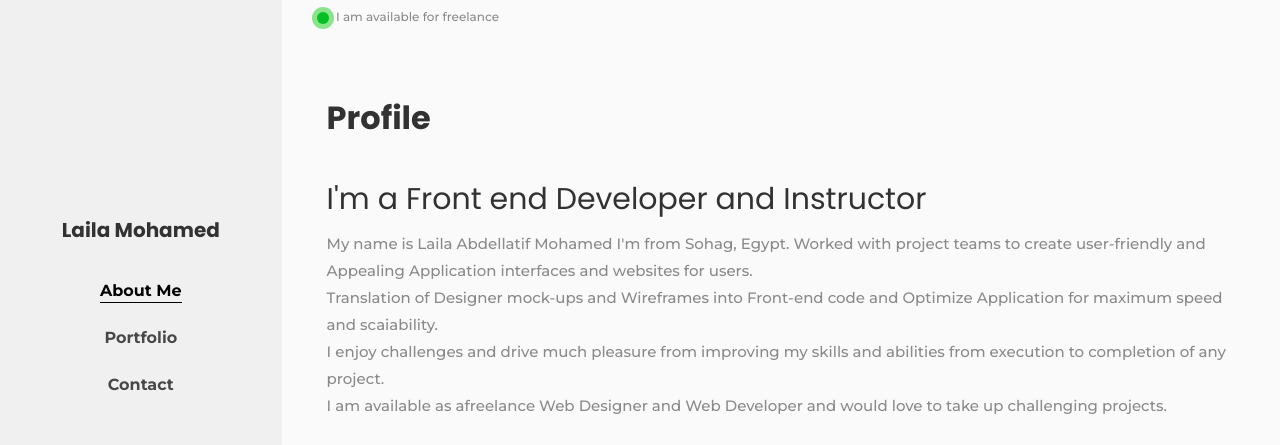
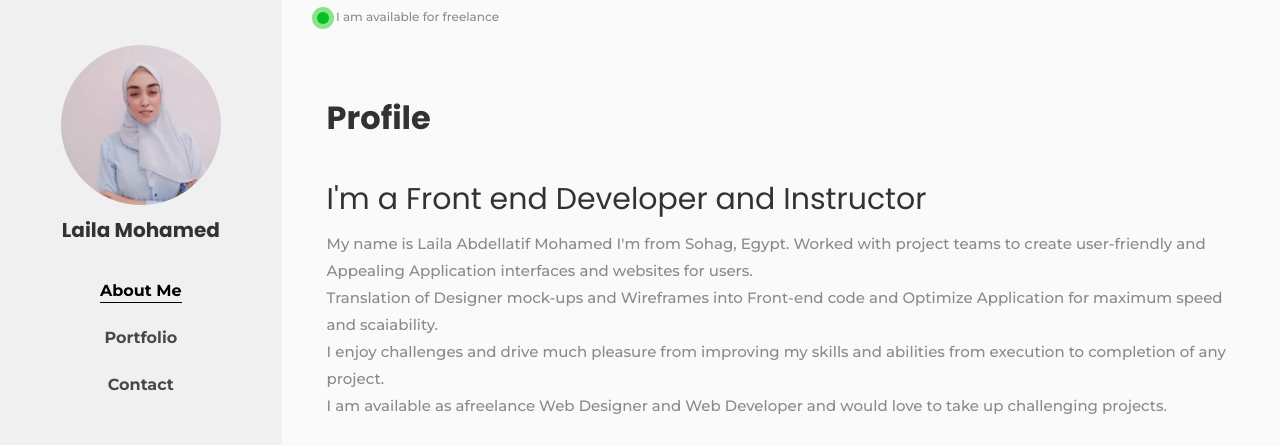
Before and after one commit to lailamohamedd/Laila, a plain HTML site: page about.html in a window 1280 px wide. Shown: the top 445 px of the page. Drawn offline with Linux system fonts and the light colour scheme; a web font is replaced by a local one.

Commit message:
Update about.html

```diff
--- a/about.html
+++ b/about.html
@@ -23,7 +23,7 @@
 		<a href="#" class="js-colorlib-nav-toggle colorlib-nav-toggle"><i></i></a>
 		<!-- Start Aside -->
 		<aside id="sidebar-aside" role="complementary" class="js-fullheight text-center">
-			<h1 id="sidebar-logo"><a href="index.html"><span class="img" style="background-image: url(images/laila1.JPG);"></span>Laila Mohamed</a></h1>
+			<h1 id="sidebar-logo"><a href="index.html"><span class="img" style="background-image: url(images/laila1.jpeg);"></span>Laila Mohamed</a></h1>
 			<!-- Start Navbare -->
 			<nav id="sidebar-main-menu" role="navigation">
 				<ul>
```
